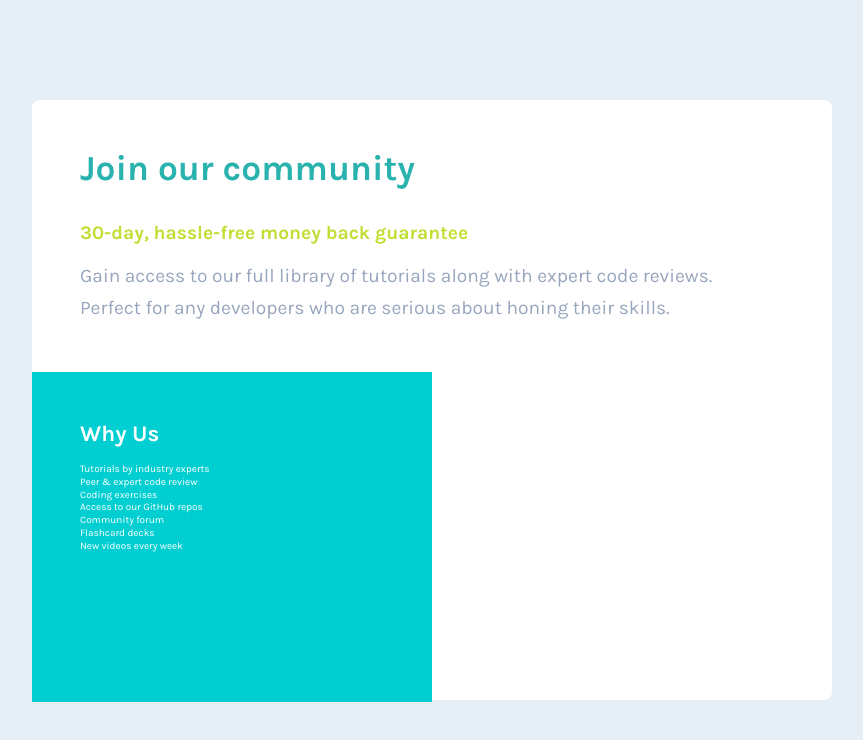
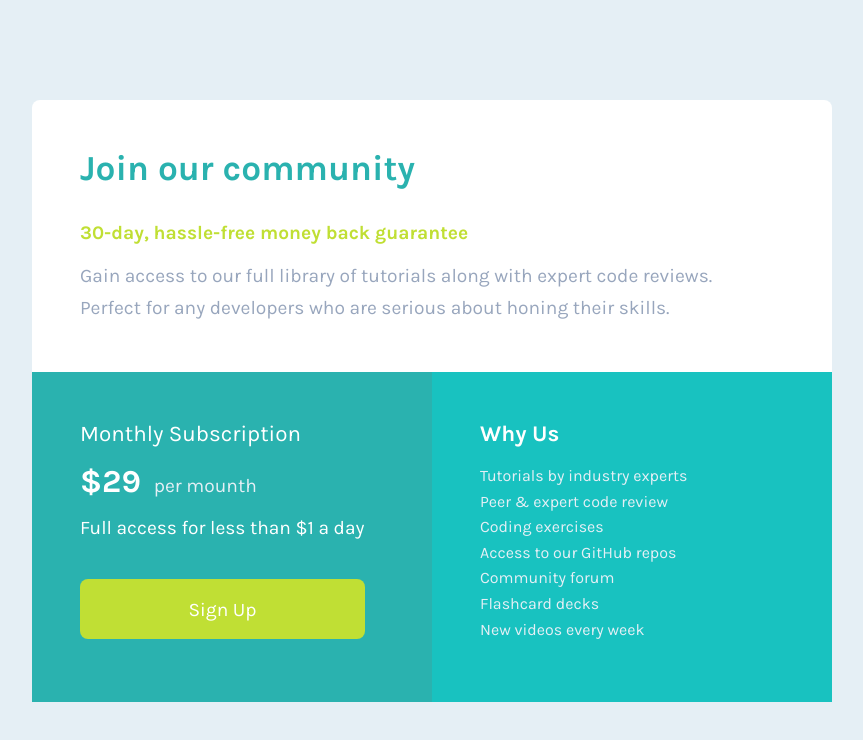
Before and after one commit to monsor3s/single-price-grid, a React (Create React App) app: page / in a window 1280 px wide. Shown: the top 740 px of the page, without its empty margins (208-1071 px from the left). Built offline with nearby package versions, Linux system fonts and the light colour scheme.

Commit message:
Update Commit

```diff
--- a/src/App.js
+++ b/src/App.js
@@ -1,11 +1,11 @@
-import { Header } from "./components/Header";
+import { IndexHome } from "./components/IndexHome";
 import GlobalStyle from "./globalStyles";
 
 function App() {
   return (
     <>
       <GlobalStyle />
-      <Header />
+      <IndexHome />
     </>
   );
 }
--- a/src/components/Header.js
+++ b/src/components/IndexHome.js
@@ -59,14 +59,15 @@ const Span = styled.p`
 const BoxBody = styled.div`
     width: 400px;
     height: 330px;
-    position: absolute;
+    position: relative;
+    display: inline-block;
     background-color: var(--cyan);
     grid-area: 2 / 1 ;
 `;
 
 const TitleBody = styled.div`
     font-size: 1.4rem;
-    font-weight: 700;
+    font-weight: 400;
     color: #fff;
     margin-top: 3rem;
     padding-left: 3rem;
@@ -100,7 +101,6 @@ const Button = styled.button`
     height: 60px;
     color: #fff;
     font-size: 1.2rem;
-    font-weight: bold;
     margin-left: 3rem;
     margin-top: 2.5rem;
     background-color: var(--bg-yellow);
@@ -114,6 +114,7 @@ const BoxFooter = styled.div`
     width: 400px;
     height: 330px;
     position: absolute;
+    display: inline-block;
     background-color: var(--lg-cyan);
     grid-area: 2 / 2 ;
 `;
@@ -127,13 +128,14 @@ const TitleFooter = styled.h1`
 `;
 
 const SectionFooter = styled.p`
-    color: #fff;
+    font-size: 1rem;
+    color: var(--lg-gray);
     margin-top: 1rem;
     padding-left: 3rem;
-    line-height: 0.8rem;
+    line-height: 1.6rem;
 `;
 
-export const Header = () => {
+export const IndexHome = () => {
     return (
     <Homepage>
         <HomepageContainer>
--- a/src/globalStyles.js
+++ b/src/globalStyles.js
@@ -3,7 +3,7 @@ import { createGlobalStyle } from 'styled-components';
 const GlobalStyle = createGlobalStyle`
 
   :root {
-    --lg-cyan: #00CED1;
+    --lg-cyan: #18c2c0;
     --cyan: hsl(179, 62%, 43%);
     --bg-yellow: hsl(71, 73%, 54%);
     --lg-gray: hsl(204, 43%, 93%);
```
